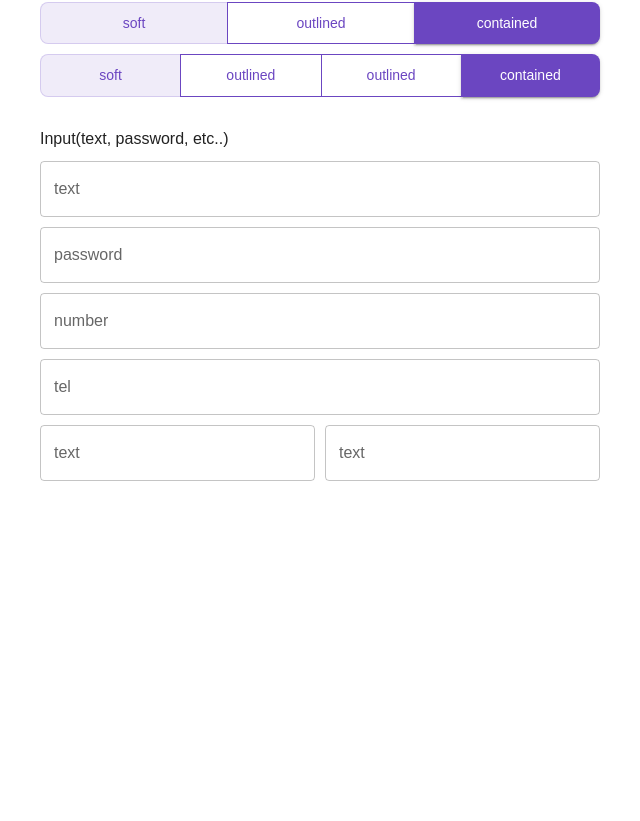
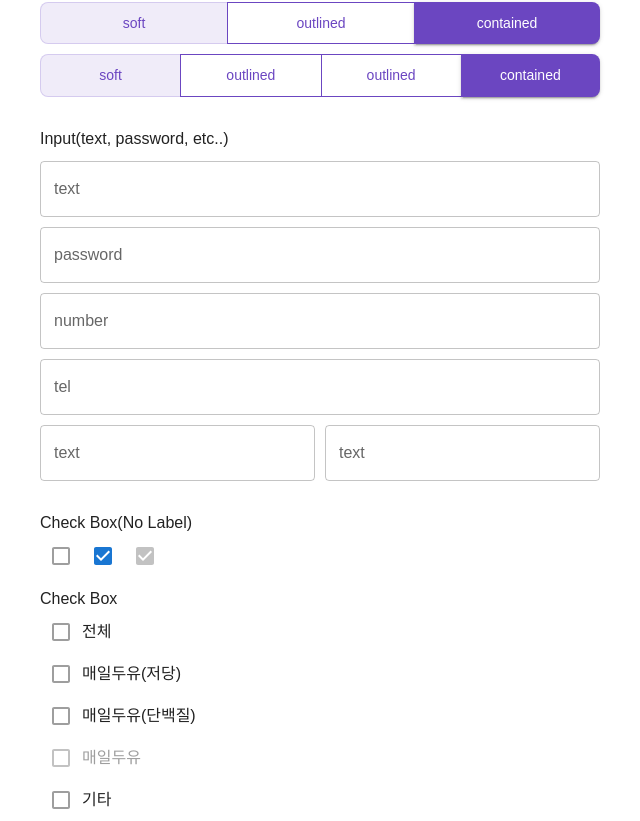
Before and after one commit to 9Gu-Mo/React_Mui, a React (Vite) app: page / in a window 1280 px wide. Shown: the part 360-1181 px from the top of the page, without its empty margins (320-960 px from the left). Before the commit the page ends 841 px from the top, so only its background shows below. Built offline with nearby package versions, Linux system fonts and the light colour scheme.

Commit message:
mui checkbox 커스텀 추가

```diff
--- /dev/null
+++ b/src/component/common/MuiCheck.tsx
@@ -0,0 +1,13 @@
+import { Checkbox, type CheckboxProps } from "@mui/material";
+
+type Props = CheckboxProps & {
+  className?: string;
+};
+
+export default function MuiCheck({ ...rest }: Props) {
+  return (
+    <>
+      <Checkbox {...rest} />
+    </>
+  );
+}
--- a/src/component/mui/MuiForm.tsx
+++ b/src/component/mui/MuiForm.tsx
@@ -1,6 +1,15 @@
-import { Box, ButtonGroup, Stack, Typography } from "@mui/material";
+import {
+  Box,
+  ButtonGroup,
+  Checkbox,
+  FormControl,
+  FormControlLabel,
+  Stack,
+  Typography,
+} from "@mui/material";
 import MuiButton from "../common/MuiButton";
 import MuiInput from "../common/MuiInput";
+import MuiCheck from "../common/MuiCheck";
 
 // const FormContainer = styled(Box)(({ theme }) => ({
 //   borderRadius: Number(theme.shape.borderRadius) * 0,
@@ -159,6 +168,48 @@ export default function MuiForm() {
             />
           </Stack>
         </Stack>
+
+        <Stack
+          sx={{
+            display: "flex",
+            flexDirection: "column",
+            gap: "10px",
+          }}
+        >
+          <Stack>
+            <Typography>Check Box(No Label)</Typography>
+            <div>
+              <MuiCheck />
+              <MuiCheck defaultChecked />
+              <MuiCheck defaultChecked disabled />
+            </div>
+          </Stack>
+
+          <Stack>
+            <Typography>Check Box</Typography>
+            <FormControl
+              sx={{
+                "& .MuiFormControlLabel-root": {
+                  marginLeft: 0,
+                  marginRight: 0,
+                },
+              }}
+            >
+              <FormControlLabel control={<MuiCheck />} label="전체" />
+              <FormControlLabel control={<MuiCheck />} label="매일두유(저당)" />
+              <FormControlLabel
+                control={<MuiCheck />}
+                label="매일두유(단백질)"
+              />
+              <FormControlLabel
+                control={<MuiCheck />}
+                label="매일두유"
+                disabled
+              />
+              <FormControlLabel control={<MuiCheck />} label="기타" />
+            </FormControl>
+          </Stack>
+        </Stack>
       </Box>
     </>
   );
--- a/src/theme/theme.ts
+++ b/src/theme/theme.ts
@@ -92,5 +92,29 @@ export const theme = createTheme({
         // },
       },
     },
+
+    // checkbox
+    MuiCheckbox: {
+      styleOverrides: {
+        root: {
+          // 기본색상
+          color: "#9e9e9e",
+
+          // 체크 색상
+          "&.Mui-checked": {
+            color: "#1976d2",
+          },
+
+          // 비활성화
+          "&.Mui-disabled": {
+            color: "#c2c2c2",
+          },
+
+          "&:hover": {
+            backgroundColor: "rgba(25, 118, 210, 0.08)",
+          },
+        },
+      },
+    },
   },
 });
```
